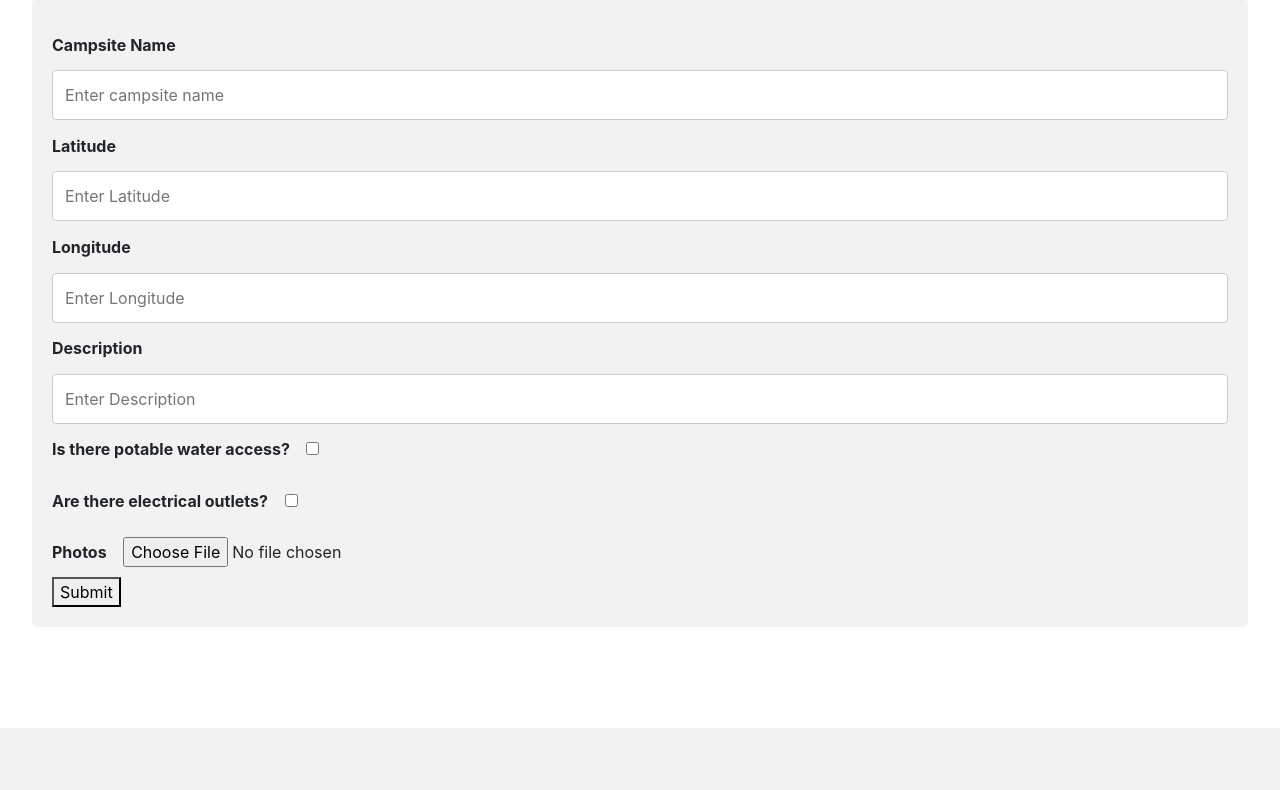
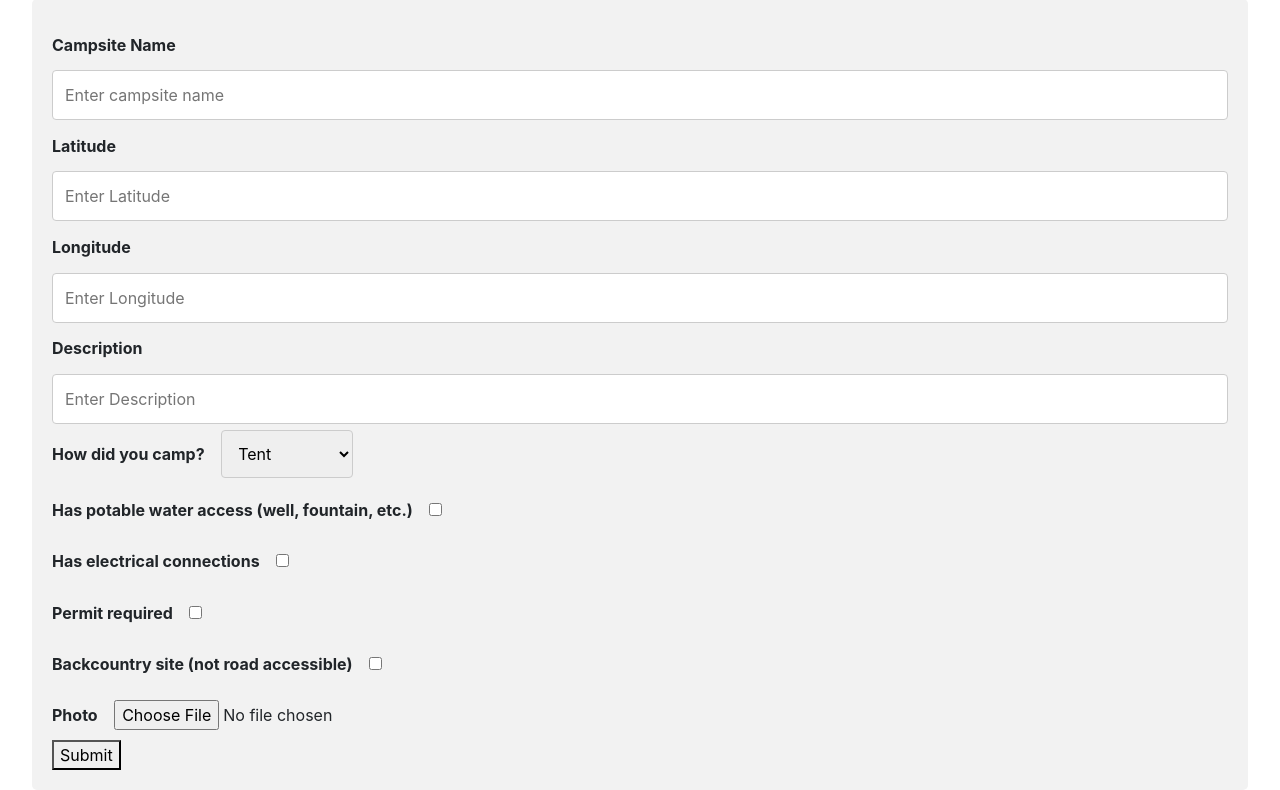
Before and after one commit to Jormogundr/campsite, a Flask app: page /add-campsite in a window 1280 px wide. Shown: the part 72-862 px from the top of the page. Before the commit the page ends 800 px from the top, so only its background shows below. Run offline with Flask 3, Linux system fonts and the light colour scheme; the visitor is signed in with stand-in values (Sample User, id 1); some libraries are stand-ins or nearby versions.

Commit message:
add reverse_geocoding library to use on campsites view, added columns to campsite model, added default image if no user uploaded image exists

```diff
--- a/main.py
+++ b/main.py
@@ -1,5 +1,3 @@
-from os import getenv
-
 from website import create_app
 
 app = create_app()
--- a/requirements.txt
+++ b/requirements.txt
@@ -6,3 +6,4 @@ pillow
 psycopg2-binary
 python-dotenv
 werkzeug==2.3.7
+reverse-geocode
--- a/website/__init__.py
+++ b/website/__init__.py
@@ -21,7 +21,7 @@ max_file_sz = os.getenv("MAX_CONENT_LENGTH")
 secret_key = os.getenv("SECRET_KEY")
 
 # for local testing
-DB_NAME = "test3.db"
+DB_NAME = "test6.db"
 
 
 def create_app():
--- a/website/auth.py
+++ b/website/auth.py
@@ -1,7 +1,7 @@
 from flask import Blueprint, render_template, request, flash, redirect, url_for
 from .models import User
 from werkzeug.security import generate_password_hash, check_password_hash
-from . import db   ##means from __init__.py import db
+from . import db
 from flask_login import login_user, login_required, logout_user, current_user
 
 
--- a/website/models.py
+++ b/website/models.py
@@ -16,5 +16,7 @@ class CampSite(db.Model):
     longitude = db.Column(db.Float)
     potableWater = db.Column(db.Boolean)
     electrical = db.Column(db.Boolean)
-    isPrivate = db.Column(db.Boolean)
     description = db.Column(db.String(1000))
+    backCountry = db.Column(db.Boolean)
+    permitRequired = db.Column(db.Boolean)
+    campingStyle = db.Column(db.String(150))
--- a/website/static/styles/add-site.css
+++ b/website/static/styles/add-site.css
@@ -29,11 +29,16 @@ label {
 }
 
 label #checkbox {
-  padding: 0px 0px 0px 0;
-  display: block;
+  padding: 12px 12px 12px 0;
+  display: inline-block;
   margin-top: 0.1em;
   margin-bottom: 0.1em;
+}
 
+#dropdown {
+  display: inline-block;
+  margin-top: 0.3em;
+  margin-bottom: 0.3em;
 }
 
 /* Style the submit button */
--- a/website/templates/add_site.html
+++ b/website/templates/add_site.html
@@ -27,25 +27,54 @@
 
         <div>
             <label for="description"><b>Description</b></label>
-            <input type="text" rows="5" placeholder="Enter Description"
+            <input type="text" placeholder="Enter Description"
                 name="description">
         </div>
 
+        <div id="dropdown">
+            <label for="campingStyle" style="font-weight:bold">How did you camp?</label>
+            <select name="campingStyle" id="campingStyle">
+                <option value="tent">Tent</option>
+                <option value="bivy">Bivy</option>
+                <option value="hammock">Hammock</option>
+                <option value="bushcraft">Bushcraft</option>
+                <option value="car">Car</option>
+                <option value="rv">RV</option>
+                <option value="fifthWheel">Fifth Wheel</option>
+                <option value="offroad">Offroad</option>
+                <option value="cabin">Cabin</option>
+                <option value="yurt">Yurt</option>
+                <option value="leanto">Lean-to</option>
+            </select>
+        </div>
+
         <div>
-            <label for="potable" class="checkbox"><b>Is there potable water
-                    access?</b></label>
+            <label for="potable" class="checkbox"><b>Has potable water
+                    access (well, fountain, etc.) </b></label>
             <input type="checkbox" placeholder="Potable Water" name="potable">
         </div>
 
         <div>
-            <label for="electrical" class="checkbox"><b>Are there electrical
-                    outlets?</b></label>
+            <label for="electrical" class="checkbox"><b>Has electrical
+                    connections</b></label>
             <input type="checkbox" placeholder="Electrical Connections"
                 name="electrical">
         </div>
 
         <div>
-            <label for="photos"><b>Photos</b></label>
+            <label for="permitReq" class="checkbox"><b>Permit required</b></label>
+            <input type="checkbox" placeholder="Permit Required"
+                name="permitReq">
+        </div>
+
+        <div>
+            <label for="backcountry" class="checkbox"><b>Backcountry site (not road accessible)</b></label>
+            <input type="checkbox" placeholder="Backcountry"
+                name="backcountry">
+        </div>
+
+        <div>
+            <label for="photos"><b>Photo</b></label>
             <input type="file" placeholder="photo" name="photo">
         </div>
 
@@ -60,6 +89,4 @@
 <h1 align="center">You must sign in to add a campsite.</h1>
 {% endif %}
 
-
-
 {% endblock %}
--- a/website/views.py
+++ b/website/views.py
@@ -5,6 +5,7 @@ from flask import Blueprint, render_template, request, flash, redirect, url_for
 from flask_login import login_required, current_user
 from werkzeug.utils import secure_filename
 from dotenv import load_dotenv
+import reverse_geocode
 
 from .models import CampSite, User
 from . import db
@@ -60,6 +61,9 @@ def addsite():
         description = request.form.get("description")
         hasPotable = True if request.form.get("potable") == "on" else False
         hasElectrical = True if request.form.get("electrical") == "on" else False
+        isBackcountry = True if request.form.get("backcountry") == "on" else False
+        isPermitReq = True if request.form.get("permitReq") == "on" else False
+        campingStyle = request.form.get("campingStyle")
 
         errors = []
 
@@ -68,15 +72,6 @@ def addsite():
         if len(invalid_chars) != 0:
             error_msg = "Invalid characters in name: {}".format(invalid_chars)
             errors.append(error_msg)
-
-        # handle photo uploads
-        if len(invalid_chars) == 0:
-            validCampsitePhotoUpload = campsitePhotoUploadSuccessful()
-
-            if not validCampsitePhotoUpload:
-                error_msg = "There was a problem with your selected file."
-                errors.append(error_msg)
-                #return redirect(url_for("views.addsite"))
 
         # validate user campsite submission
         latitude = float(request.form.get("latitude"))
@@ -89,37 +84,61 @@ def addsite():
             error_msg = "Invalid longitude."
             errors.append(error_msg)
 
+        # handle response to invalid form entries
         if len(errors) != 0:
             for error in errors:
                 flash(error, category="error")
             return redirect(url_for("views.addsite"))
 
         # handle validated input
-        else:
-            try:
-                # save entries to model
-                new_campsite = CampSite(
-                    name=name,
-                    latitude=latitude,
-                    longitude=longitude,
-                    potableWater=hasPotable,
-                    electrical=hasElectrical,
-                    description=description,
-                )
-                db.session.add(new_campsite)
-                db.session.commit()
-                flash("Campsite added!", category="success")
-                return redirect(url_for("views.addsite"))
-            except:  # TODO: we should catch specific exceptions https://docs.sqlalchemy.org/en/20/errors.html
-                flash("An error occurred.", category="error")
+        try:
+            # save entries to model
+            new_campsite = CampSite(
+                name=name,
+                latitude=latitude,
+                longitude=longitude,
+                potableWater=hasPotable,
+                electrical=hasElectrical,
+                description=description,
+                backCountry=isBackcountry,
+                permitRequired=isPermitReq,
+                campingStyle=campingStyle
+            )
+            db.session.add(new_campsite)
+            db.session.commit()
+            flash("Campsite added!", category="success")
+
+            # handle photo uploads just before returning since this writes to server
+            if len(invalid_chars) == 0:
+                validCampsitePhotoUpload = campsitePhotoUploadSuccessful()
+
+                if not validCampsitePhotoUpload:
+                    error_msg = "There was a problem with your selected file."
+                    errors.append(error_msg)
+                    #return redirect(url_for("views.addsite"))
+            return redirect(url_for("views.addsite"))
+        except:  # TODO: we should catch specific exceptions https://docs.sqlalchemy.org/en/20/errors.html
+            flash("An error occurred when commiting this form to a database entry.", category="error")
 
     return render_template("add_site.html", user=current_user)
 
 
 @views.route("/campsites/<int:id>", methods=["GET", "POST"])
 def show_campsite(id):
-    campsite_id = CampSite.query.get(id)
-    return render_template("campsite.html", user=current_user, campsite=campsite_id)
+    campsite = CampSite.query.get(id)
+
+    # use same method used to save file in getting file
+    campsite_photo_path = sub('[^A-Za-z0-9]+', '', campsite.name ) + '.jpg'
+
+    # use reverse geocoding to get location information based on lat/lon
+    coordinates = (campsite.latitude, campsite.longitude),
+    locale = reverse_geocode.search(coordinates)[0]
+
+    # provide default photo path for campsite if user has not uploaded
+    placeholderFlag = path.exists("website/static/images/campsites/" + campsite_photo_path)
+    print(placeholderFlag)
+
+    return render_template("campsite.html", user=current_user, campsite=campsite, photo_path=campsite_photo_path, locale=locale, placeholder=placeholderFlag)
 
 
 # Checks that the request contains a valid photo upload, then saves the file to the CAMPSITE_PHOTO_UPLOAD_PATH path (set in .env). Only jpgs will be saved. Returns a boolean flag for the validity of the upload pipe (true if input validated and in jpg form)
@@ -143,7 +162,7 @@ def campsitePhotoUploadSuccessful() -> bool:
     # name file after the submitted campsite name
     file = request.form.get("name")
 
-    # strip special chars from file so that
+    # strip special chars from file
     file = sub('[^A-Za-z0-9]+', '', file) + ".jpg"
 
     filename = secure_filename(file)
```
Also changed, not shown: website/templates/campsite.html (+19 -4 lines), website/static/images/camps_placeholder.png (added), website/static/images/campsites/PreservationPoint.jpg (added), website/static/images/help.png (deleted), website/static/images/nate_rmnp.jpg (deleted).
